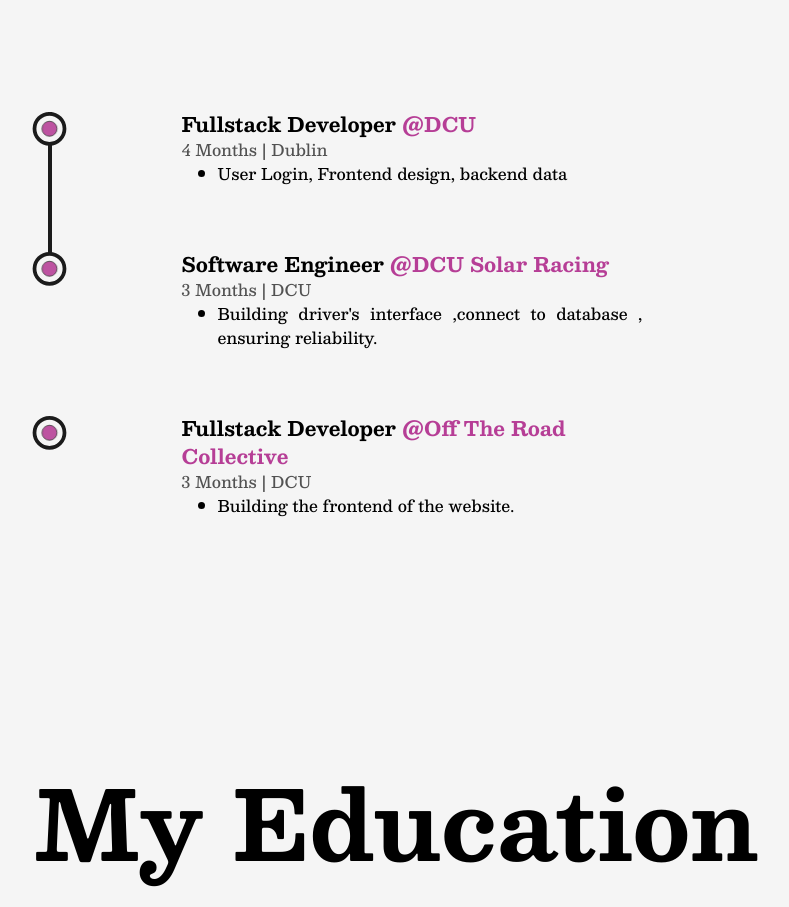
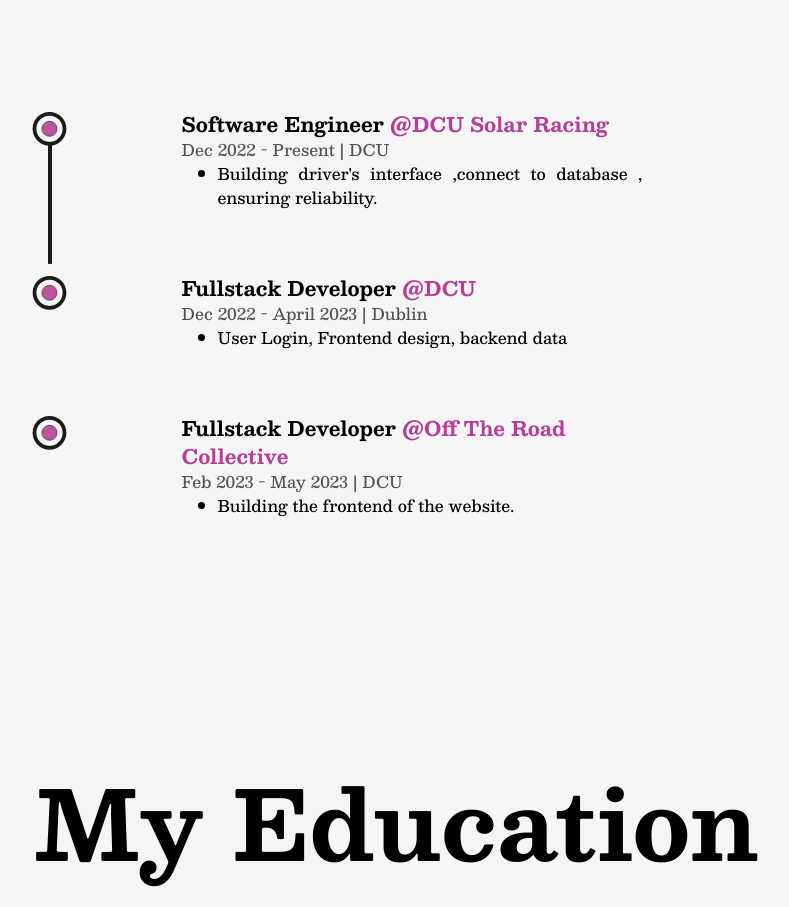
Before and after one commit to Sio-The-Deal/nextjs-portfolio, a Next.js app: page /about in a window 1280 px wide. Shown: the part 2382-3289 px from the top of the page, without its empty margins (244-1033 px from the left). Built offline with nearby package versions, Linux system fonts and the light colour scheme.

Commit message:
add time dates

```diff
--- a/src/components/data/Projects.js
+++ b/src/components/data/Projects.js
@@ -7,9 +7,20 @@
 
 export const projects = {
     collaborations: [
+
+        {
+            name: "DCU solar racing car",
+            time: "Dec 2022 - Present",
+            projects: ["DCU solar racing car"],
+            position: "Software Engineer",
+            company: "DCU solar racing",
+            companyLink: "https://solarracing.ie/",
+            address: "DCU",
+            work: "Building driver's interface ,connect to database , ensuring reliability.",
+        },
         {
             name: "Facilities Booking App",
-            time: "4 months",
+            time: "Dec 2022 - April 2023",
             projects: [
                 "Facilities Booking App"
             ],
@@ -20,18 +31,8 @@
             work: "User Login, Frontend design, backend data",
         },
         {
-            name: "DCU solar racing car",
-            time: "3 months",
-            projects: ["DCU solar racing car"],
-            position: "Software Engineer",
-            company: "DCU solar racing",
-            companyLink: "https://solarracing.ie/",
-            address: "DCU",
-            work: "Building driver's interface ,connect to database , ensuring reliability.",
-        },
-        {
             name: "Off The Road Collective",
-            time: "3 months",
+            time: "Feb 2023 - May 2023",
             projects: ["E-commerce website"],
             position: "Fullstack Developer",
             company: "Off The Road Collective",
```
